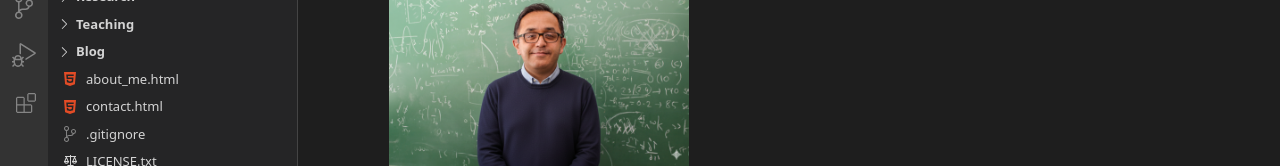
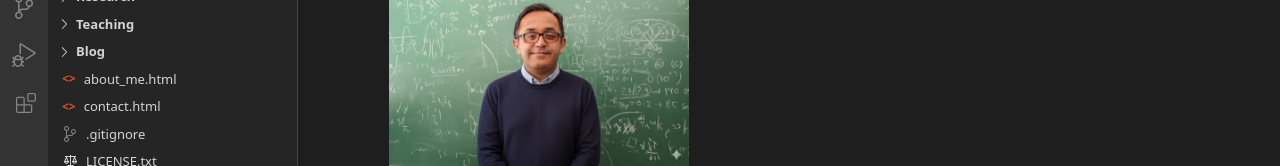
Before and after one commit to kanayai/karim_ai_website, a React (Vite) app: page / in a window 1280 px wide. Shown: the part 144-310 px from the top of the page. Built offline with nearby package versions, Linux system fonts and the light colour scheme.

Commit message:
Revert HTML icon to <> style

```diff
--- a/src/components/Editor.jsx
+++ b/src/components/Editor.jsx
@@ -15,7 +15,7 @@ const Editor = ({ activeFile, openFiles, setActiveFile, onCloseFile, onCloseAllF
         if (filename.endsWith('.ipynb')) return <FaPython color="#3776ab" />;
         if (filename.endsWith('.js')) return <FaJs color="#f7df1e" />;
         if (filename.endsWith('.css')) return <FaReact color="#61dafb" />;
-        if (filename.endsWith('.html')) return <FaHtml5 color="#e34c26" />;
+        if (filename.endsWith('.html')) return <span style={{ color: '#e34c26', fontWeight: 'bold', fontSize: '12px' }}>&lt;&gt;</span>;
 
         if (filename.endsWith('.R')) return <span style={{ color: '#276dc3', fontWeight: 'bold', fontSize: '10px' }}>R</span>;
         if (filename.endsWith('.txt')) return <VscLaw color="#d4d4d4" />;
--- a/src/components/Sidebar.jsx
+++ b/src/components/Sidebar.jsx
@@ -27,11 +27,11 @@ const Sidebar = ({ activeFile, setActiveFile, theme, toggleTheme, onSearchClick
                     name: 'Projects',
                     type: 'folder',
                     children: [
-                        { name: 'certest.html', icon: <FaHtml5 color="#e44d26" />, type: 'html', path: '/certest.html' },
-                        { name: 'gkn_prosperity.html', icon: <FaHtml5 color="#e44d26" />, type: 'html', path: '/gkn_prosperity.html' },
+                        { name: 'certest.html', icon: <span style={{ color: '#e44d26', fontWeight: 'bold', fontSize: '12px' }}>&lt;&gt;</span>, type: 'html', path: '/certest.html' },
+                        { name: 'gkn_prosperity.html', icon: <span style={{ color: '#e44d26', fontWeight: 'bold', fontSize: '12px' }}>&lt;&gt;</span>, type: 'html', path: '/gkn_prosperity.html' },
                     ]
                 },
-                { name: 'phd_students.html', icon: <FaHtml5 color="#e44d26" />, type: 'html', path: '/phd_students.html' },
+                { name: 'phd_students.html', icon: <span style={{ color: '#e44d26', fontWeight: 'bold', fontSize: '12px' }}>&lt;&gt;</span>, type: 'html', path: '/phd_students.html' },
                 { name: 'publications.R', icon: <span style={{ color: '#276dc3', fontWeight: 'bold', fontSize: '10px' }}>R</span>, type: 'r' },
             ]
         },
@@ -47,11 +47,11 @@ const Sidebar = ({ activeFile, setActiveFile, theme, toggleTheme, onSearchClick
             name: 'Blog',
             type: 'folder',
             children: [
-                { name: 'index.html', icon: <FaHtml5 color="#e44d26" />, type: 'html', path: '/blog/index.html' },
+                { name: 'index.html', icon: <span style={{ color: '#e44d26', fontWeight: 'bold', fontSize: '12px' }}>&lt;&gt;</span>, type: 'html', path: '/blog/index.html' },
             ]
         },
-        { name: 'about_me.html', icon: <FaHtml5 color="#e34c26" />, type: 'html' },
-        { name: 'contact.html', icon: <FaHtml5 color="#e34c26" />, type: 'html' },
+        { name: 'about_me.html', icon: <span style={{ color: '#e34c26', fontWeight: 'bold', fontSize: '12px' }}>&lt;&gt;</span>, type: 'html' },
+        { name: 'contact.html', icon: <span style={{ color: '#e34c26', fontWeight: 'bold', fontSize: '12px' }}>&lt;&gt;</span>, type: 'html' },
         { name: '.gitignore', icon: <VscSourceControl color="#858585" />, type: 'git' },
         { name: 'LICENSE.txt', icon: <VscLaw color="#d4d4d4" />, type: 'text' },
         { name: 'README.md', icon: <FaMarkdown color="#519aba" />, type: 'markdown' },
```
